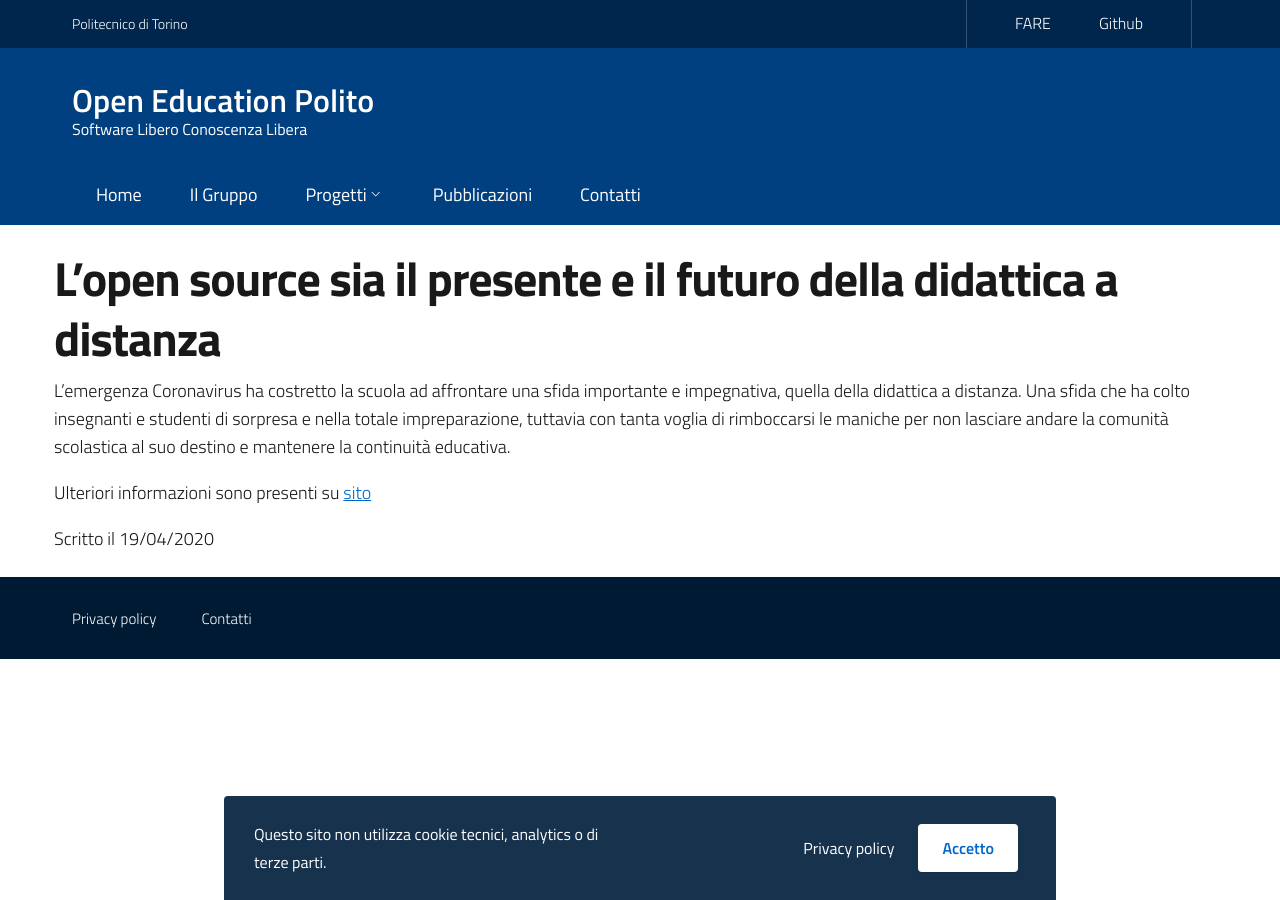
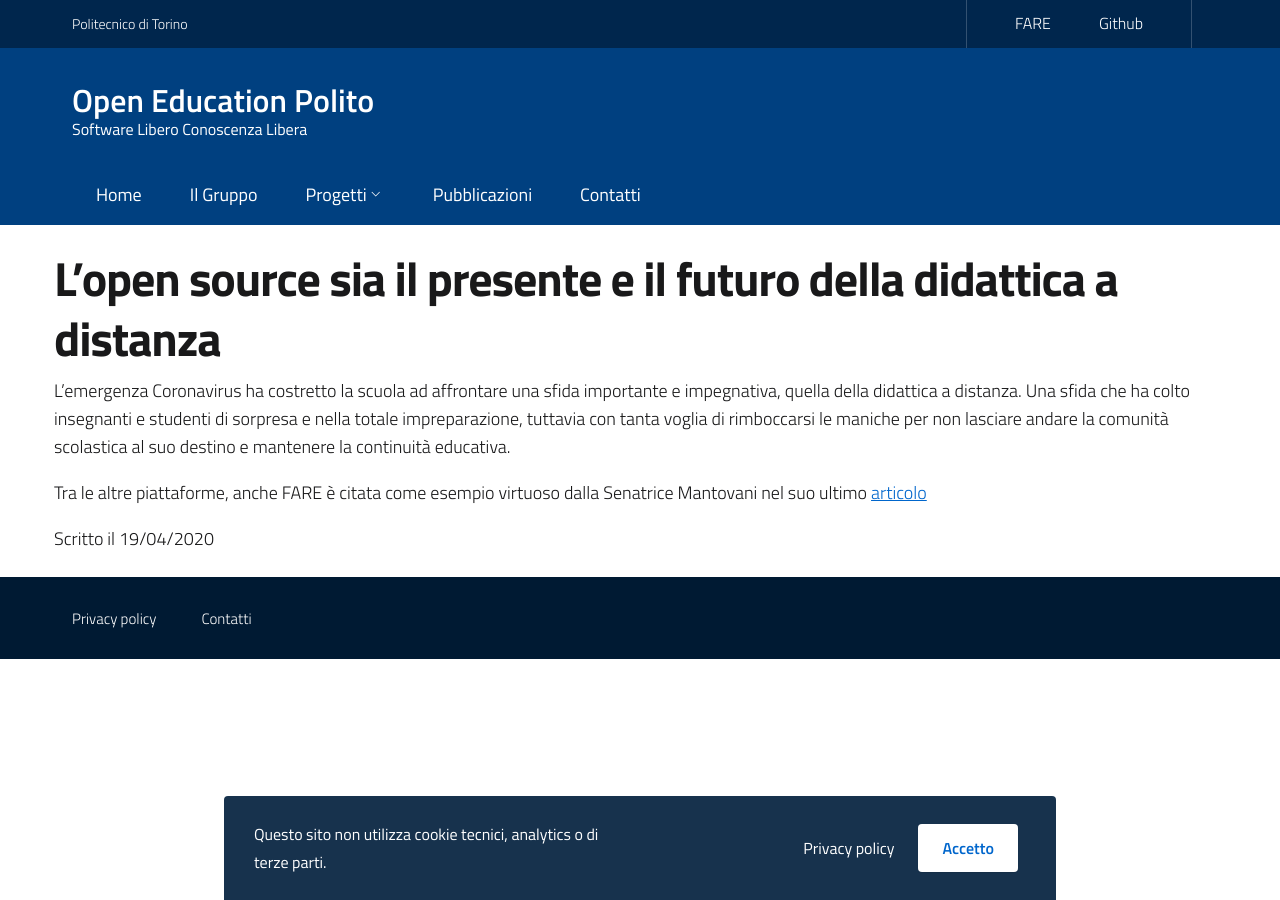
Before and after one commit to open-education-polito/org-website, a Jekyll site: the page built from _posts/2020-04-19-open-source-dad.md, in a window 1280 px wide. Built offline with Jekyll 4.4.1, drawn with Linux system fonts in a browser that asks for light colours.

Commit message:
Update _posts/2020-04-19-open-source-dad.md
Co-Authored-By: libremente <surf@libremente.eu>

```diff
--- a/_posts/2020-04-19-open-source-dad.md
+++ b/_posts/2020-04-19-open-source-dad.md
@@ -10,5 +10,5 @@ ref: new
 L’emergenza Coronavirus ha costretto la scuola ad affrontare una sfida importante e impegnativa, quella della didattica a distanza.
 Una sfida che ha colto insegnanti e studenti di sorpresa e nella totale impreparazione, tuttavia con tanta voglia di rimboccarsi le maniche per non lasciare andare la comunità scolastica al suo destino e mantenere la continuità educativa.
 
-Ulteriori informazioni sono presenti su [sito
+Tra le altre piattaforme, anche FARE è citata come esempio virtuoso dalla Senatrice Mantovani nel suo ultimo [articolo
 ](https://www.ilblogdellestelle.it/2020/04/lopen-source-sia-il-presente-e-il-futuro-della-didattica-a-distanza.html/)
```
